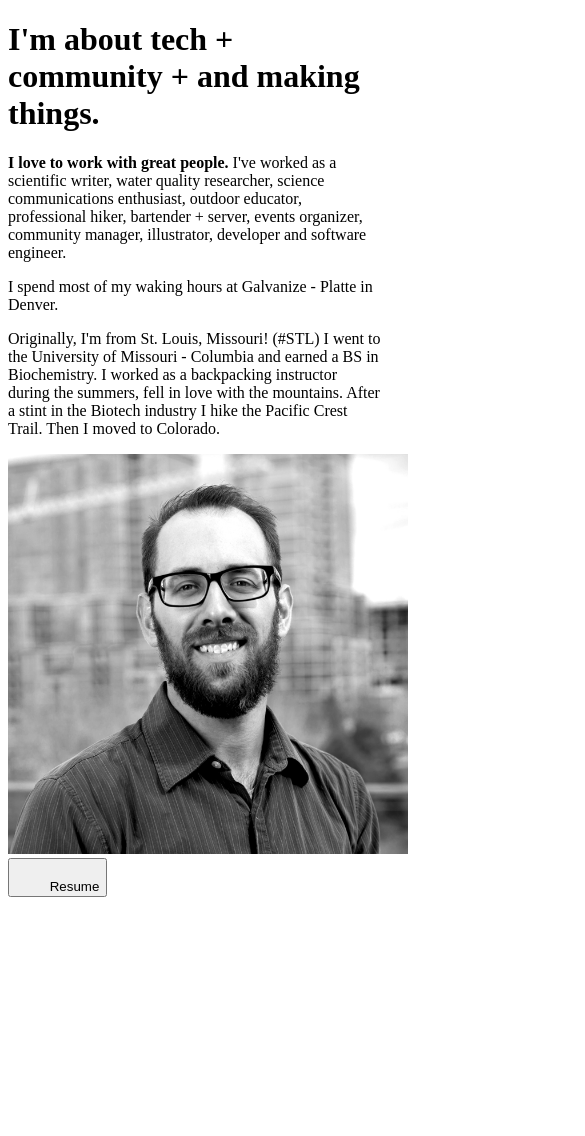
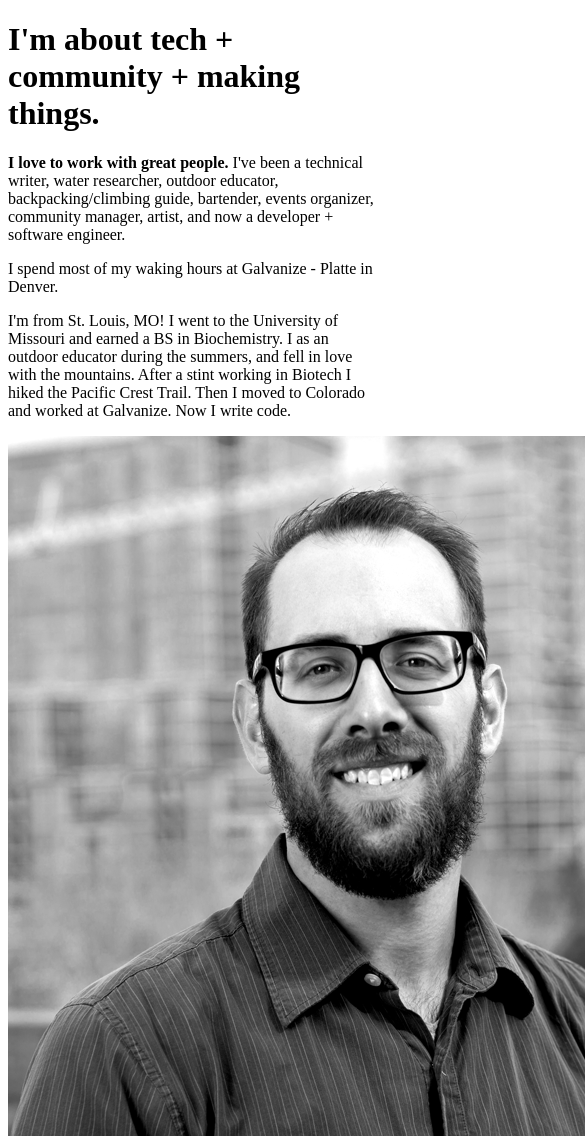
Before and after one commit to goodjourney/portfolio, a Gatsby site: page /About in a window 390 px wide. Shown: the top 1136 px of the page, 585 px wide, since content can reach past the window. Before the commit the page ends 905 px from the top, so only its background shows below. Built offline with nearby package versions, Linux system fonts and the light colour scheme; Gatsby itself is replaced by a stand-in of ours; some icons are missing.

Commit message:
:lipstick:

```diff
--- a/src/components/Header/index.js
+++ b/src/components/Header/index.js
@@ -8,10 +8,6 @@ const Header = () => (
   <div>
     <ul className="NavBar">
       <img
-        style={{
-          maxHeight: 100,
-          borderRadius: 10,
-        }}
         className="nav-name"
         src={Logo}
         alt="the best dev"
--- a/src/layouts/index.css
+++ b/src/layouts/index.css
@@ -1,6 +1,5 @@
 @import url('https://fonts.googleapis.com/css?family=Oswald:200,400,700|Montserrat|Raleway|Roboto');
 /* RESET + GATBY BOILERPLATE */
-
 html {
   font-family: sans-serif;
   -ms-text-size-adjust: 100%;
@@ -224,9 +223,6 @@ textarea {
 }
 
 /* GENERAL PAGE STYLING */
-
-
-
 .App {
   background-image: url('./shattered-island.gif');
   text-align: center;
@@ -276,7 +272,6 @@ p {
 }
 
 /* WELCOME CSS */
-
 .Welcome {
   display: flex;
   background-color: rgba(255, 255, 255);
@@ -343,9 +338,7 @@ button:hover {
   font-weight: 900;
 }
 
-
 /* HEADER + NAV */
-
 .NavBar {
   list-style-type: none;
   width: 100%;
@@ -361,8 +354,7 @@ button:hover {
 .nav-item {
   font-family: 'Oswald',
   sans-serif;
-  font-weight: 300;
-  font-stretch: expanded;
+  font-weight: 400;
   float: right;
 }
 
@@ -376,12 +368,15 @@ button:hover {
   font-size: 36px;
   display: block;
   position: fixed;
-  margin-left: 60px;
   color: black;
   text-align: center;
-  padding: 7px 8px;
+  padding: 7px 0px;
   text-decoration: none;
   float: left;
+  max-height: 100px;
+  border-radius: 10px;
+  -webkit-transition-duration: 0.4s;
+  transition-duration: 0.4s;
 }
 
 .nav-link {
@@ -406,7 +401,6 @@ button:hover {
 }
 
 /* PROJECTS */
-
 .Projects {
   background-color: rgb(219, 250, 255);
   margin: 0;
@@ -421,15 +415,13 @@ button:hover {
 }
 
 /* PROJECT OVERLAY */
-
 .item {
     display: flex;
     flex-direction: row;
     justify-content: center;
     height: 250px;
-    margin: 10px 0;
+    margin: 10px 0 ;
     padding: 0;
-    /* border: #000 solid 1px; */
     align-content: center;
     position: relative;
   }
@@ -487,15 +479,18 @@ ul li {
 }
 
 /* ABOUT */
-
 .About {
   display:flex;
-  flex-direction: row-wrap;
+  flex-direction: row;
+  flex-wrap: wrap;
+  justify-content: space-between;
+  align-content: space-between;
+  align-items: stretch;
 }
 
 .about-intro {
   font-family: 'Montseurat', sans-serif;
-  font-weight: 150;
+  font-weight: 400;
   color: white;
   font-size: 45px;
 }
@@ -505,14 +500,8 @@ ul li {
   color: white;
 }
 
-.about-content {
-  min-width: 300px;
+.about-content:first-child {
   flex: 2;
-}
-
-.about-content:nth-child(2) {
-  min-width: 300px;
-  flex: 1;
 }
 
 .about-item a {
@@ -525,7 +514,7 @@ ul li {
   font-weight: 200;
   font-size: 20px;
   color: white;
-  padding: 10px 40px;
+  padding: 10px 0;
 }
 
 .about-item strong {
@@ -538,14 +527,18 @@ ul li {
   text-decoration: underline;
 }
 
+.about-content:last-child {
+  min-width: 300px;
+  flex: 1;
+}
+
 .profile {
-  height: auto;
-  width: auto;
+  max-width: 100%;
   border-radius: 50%;
+  min-width: 300px;
 }
 
 /* FOOTER */
-
 .Footer {
   list-style-type: none;
   width: 100%;
@@ -553,9 +546,9 @@ ul li {
   text-align: center;
   align-items: center;
   z-index: 500;
-  background: #bafffc;
-  background: -webkit-linear-gradient(to right, #bafffc, #f1f1f1);
-  background: linear-gradient(to right, #bafffc, #f1f1f1);
+  background: #bafffc01;
+  background: -webkit-linear-gradient(to right, #bafffc90, #f1f1f150);
+  background: linear-gradient(to right, #bafffc90, #f1f1f150);
   display: grid;
   grid-template-columns: 15% 40% 30% 15%;
 }
@@ -592,3 +585,24 @@ ul li {
 .footer-full {
   grid-column: 2 / span 2;
 }
+
+/*Smartphone*/
+@media (max-width: 510px) {
+  .NavBar {
+    float: none;
+    width: 100%;
+  }
+  .nav-name {
+    max-height: 60px;
+    -webkit-transition-duration: 0.4s;
+    transition-duration: 0.4s;
+  }
+  .nav-link {
+    text-align: right;
+    padding: 10px 10px;
+    text-decoration: none;
+    -webkit-transition-duration: 0.4s;
+    transition-duration: 0.4s;
+    font-weight: 200;
+  }
+}
--- a/src/pages/About.js
+++ b/src/pages/About.js
@@ -7,27 +7,26 @@ class About extends Component {
     return <div className="About section">
         <div className="about-content">
           <h1 className="about-intro">
-            I'm about <strong>tech + community + and making things</strong>.
+            I'm about <strong>tech + community + making things</strong>.
           </h1>
           <p className="about-item">
             <strong>I love to work with great people. </strong>
-            I've worked as a scientific writer, water quality researcher, science communications enthusiast, outdoor educator, professional hiker, bartender + server, events organizer, community manager, illustrator, developer and software engineer.
+            I've been a technical writer, water researcher, outdoor educator, backpacking/climbing
+            guide, bartender, events organizer, community manager, artist, and now a developer + software engineer.
           </p>
           <p className="about-item">
             I spend most of my waking hours at Galvanize - Platte in Denver.<br />
           </p>
           <p className="about-item">
-            Originally, I'm from St. Louis, Missouri! (#STL) I went to the
-            University of Missouri - Columbia and earned a BS in
-            Biochemistry. I worked as a backpacking instructor during the
-            summers, fell in love with the mountains. After a stint in the
-            Biotech industry I hike the Pacific Crest Trail. Then I moved to
-            Colorado.
+            I'm from St. Louis, MO! I went to the University of Missouri and earned a BS in
+            Biochemistry. I as an outdoor educator during the summers, and fell in love with
+            the mountains. After a stint working in Biotech I hiked the Pacific Crest Trail.
+            Then I moved to Colorado and worked at Galvanize. Now I write code.
           </p>
         </div>
         <div className="about-content">
-          <img style={{ width: 400, height: 400 }} src={dbAbout} className="profile" />
-          <a href="https://drive.google.com/file/d/1IWKRxPM59F_J0O5_BgvrkEcP8h4UoI_D/view?usp=sharing" target="_blank" rel="noopener noreferrer">
+          <img src={dbAbout} className="profile" />
+          <a href="https://drive.google.com/file/d/1NZGp8ZSRE0cu7T6nmojXCZcaA6p86BOj/view?usp=sharing" target="_blank" rel="noopener noreferrer">
             <button className="button i-hov">
               <FaIconPack.FaFilePdfO size={30} aria-hidden="true" /> Resume
             </button>
```
Also changed, not shown: src/pages/Projects.js (+16 -24 lines).
